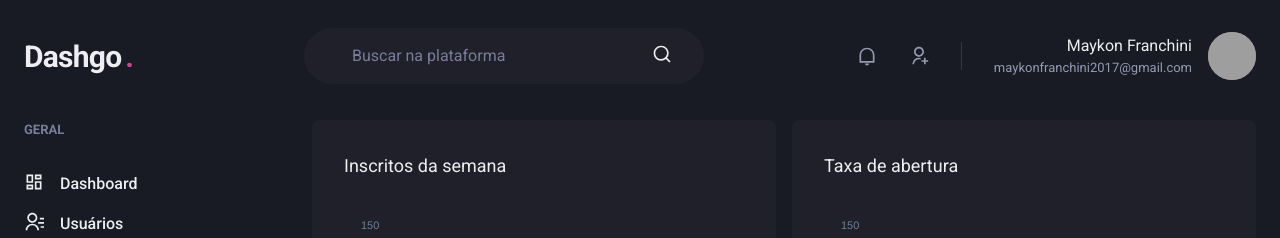
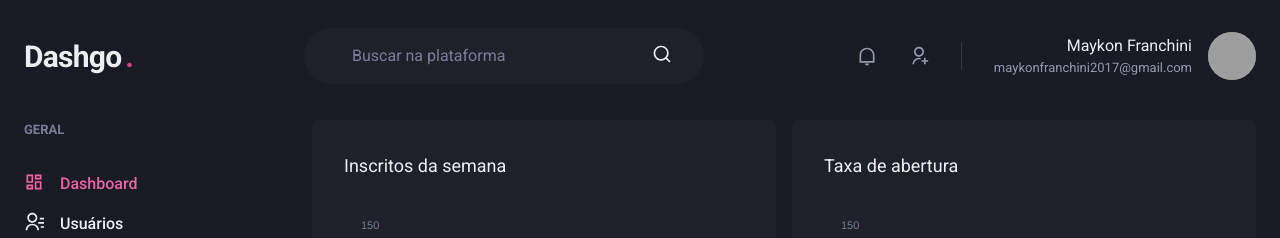
Before and after one commit to MaykonFranchini/Dashgo, a Next.js app: page /dashboard in a window 1280 px wide. Shown: the top 238 px of the page. Built offline with nearby package versions, Linux system fonts and the light colour scheme; grey boxes are pictures that could not be loaded.

Commit message:
active-link logic implemented

```diff
--- /dev/null
+++ b/src/components/ActiveLink.tsx
@@ -0,0 +1,32 @@
+
+import Link, { LinkProps } from 'next/link'
+import { cloneElement, ReactElement } from 'react'
+import { useRouter } from 'next/router'
+
+interface ActiveLinkProps extends LinkProps {
+    children: ReactElement;
+    shouldMatchExactHref?: boolean;
+}
+
+
+export function ActiveLink({children, shouldMatchExactHref=false, ...rest}: ActiveLinkProps) {
+
+    const { asPath } = useRouter()
+   let isActive = false;
+
+   if(shouldMatchExactHref && (asPath === rest.href || asPath === rest.as)) {
+       isActive = true;
+   }
+
+   if (!shouldMatchExactHref && (asPath.startsWith(String(rest.href)) || asPath.startsWith(String(rest.as)) )) {
+       isActive = true;
+   }
+
+    return (
+        <Link {...rest}>
+            {cloneElement(children, {
+                color: isActive ? 'pink.400' : 'gray.50'
+            })}
+        </Link>
+    )
+}
--- a/src/components/Sidebar/NavLink.tsx
+++ b/src/components/Sidebar/NavLink.tsx
@@ -1,6 +1,6 @@
 import { Link as ChakraLink, Icon, Text, LinkProps as ChakraLinkProps } from '@chakra-ui/react'
 import { ElementType } from 'react'
-import Link from 'next/link'
+import { ActiveLink } from '../ActiveLink'
 
 interface NavLinkProps extends ChakraLinkProps {
   icon: ElementType;
@@ -10,11 +10,11 @@
 
 export function NavLink({ icon, href, children, ...rest }: NavLinkProps) {
   return (
-    <Link href={href} passHref >
+    <ActiveLink href={href} passHref >
       <ChakraLink display="flex" align="center" { ...rest}>
         <Icon as={icon} fontSize="20" />
         <Text marginLeft="4" fontWeight="medium" >{children}</Text>
     </ChakraLink>
-    </Link>
+    </ActiveLink>
   )
 }
```
